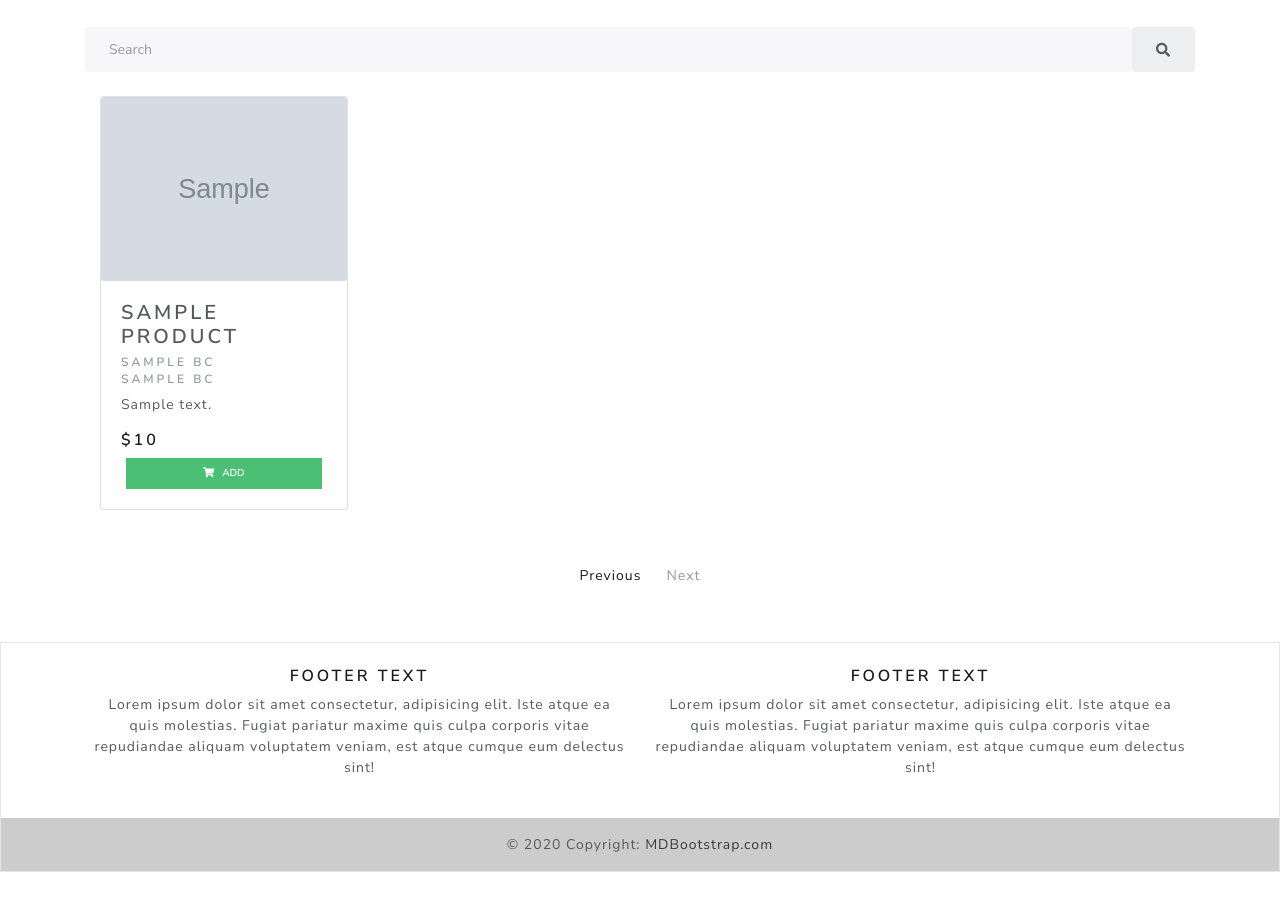
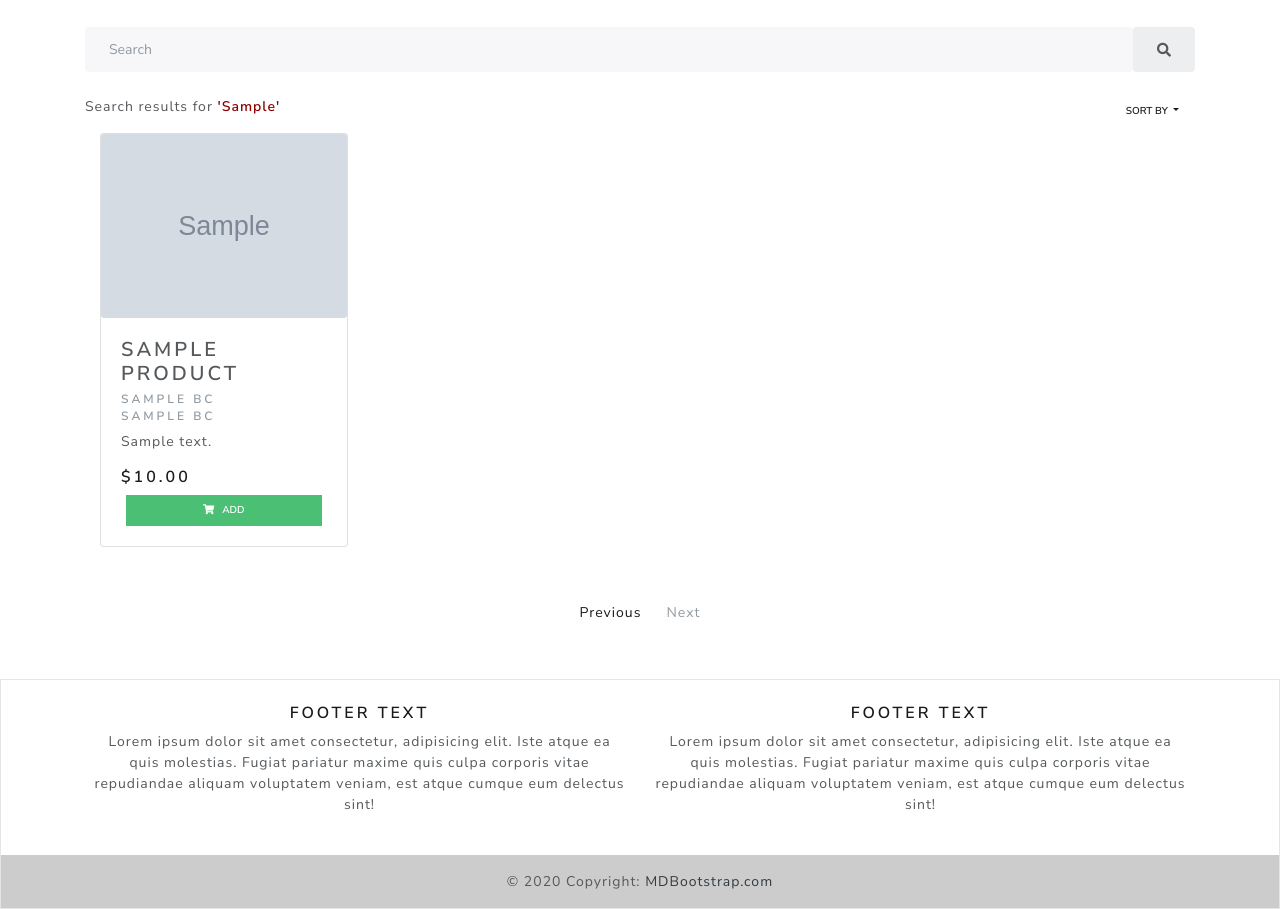
Before and after one commit to ethan-rui/fullstack-flask, a Flask app: template templates/common/catalog.html in a window 1280 px wide. Shown: the part 101-1010 px from the top of the page. Before the commit the page ends 973 px from the top, so only its background shows below. Run offline with Flask 2, Linux system fonts and the light colour scheme; the template is opened without the code that fills it: most values are stand-ins (such as "Sample title", 1, 10 or a date in 2020); grey boxes marked "Sample" are stand-in pictures; parts of the project's set-up code (start-up, migrations or seed data) failed here and were passed over; some libraries are stand-ins or nearby versions.

Commit message:
search and sorting for catalog

```diff
--- a/data/__init__.py
+++ b/data/__init__.py
@@ -114,7 +114,8 @@ class Database:
             return [
                 x
                 for x in self.objects()
-                if getattr(x, list(query.keys())[0]) == list(query.values())[0]
+                if list(query.values())[0].lower()
+                in getattr(x, list(query.keys())[0]).lower()
             ]
         except Exception as e:
             print(e)
--- a/templates/common/catalog.html
+++ b/templates/common/catalog.html
@@ -5,13 +5,36 @@ Products
 {% block content %}
 <div class="container">
     <div class="input-group mb-4">
-        <input type="search" class="form-control rounded" placeholder="Search" aria-label="Search"
-            aria-describedby="search-addon" />
-        <span class="input-group-text border-0" id="search-addon">
+        <input type="search" id="query_search" required class="form-control rounded" placeholder="Search"
+            aria-label="Search" aria-describedby="search-addon" />
+        <button onclick="item_search()" class="input-group-text border-0" id="search-addon">
             <i class="fas fa-search"></i>
-        </span>
+        </button>
     </div>
     <div class="container">
+        <div class="row">
+            {% if param_search|length > 0 %}
+            <p>Search results for <span id="query">'{{param_search}}'</span>
+            </p>
+            {% endif %}
+            <div class="ml-auto">
+                <div class="dropdown">
+                    <button class="btn btn-secondary dropdown-toggle btn-sm" type="button" id="dropdownMenuButton"
+                        data-toggle="dropdown" aria-haspopup="true" aria-expanded="false">
+                        Sort By
+                    </button>
+                    <div class="dropdown-menu" aria-labelledby="dropdownMenuButton">
+                        <a class="dropdown-item"
+                            href="/catalog/?page={{pg_index}}&size={{pg_size}}&filter_by={{param_filter}}&sort_by=price_asc&search={{param_search}}">Price:
+                            Low to High</a>
+                        <a class="dropdown-item"
+                            href="/catalog/?page={{pg_index}}&size={{pg_size}}&filter_by={{param_filter}}&sort_by=price_desc&search={{param_search}}">Price:
+                            High to Low</a>
+                        <a class="dropdown-item" href="#">Something else here</a>
+                    </div>
+                </div>
+            </div>
+        </div>
         <div class="row">
             {% for product in shown_products %}
             <div class="col-6 col-lg-3 col-md-4">
@@ -29,15 +52,16 @@ Products
                         <p class="card-text">{{product.desc}}</p>
                         <div class="buy d-flex justify-content-between">
                             <div class="price text-success">
-                                <h5 class="">${{product.centprice/100}}</h5>
+                                <h5 class="">${{"%.2f"|format(product.centprice/100)}}</h5>
                             </div>
                         </div>
-                            <form class="buy d-flex justify-content-center row" action="{{url_for('payment.add_cart')}}" method="POST">
-                                <input type="hidden" name="product_id" value="{{product.uuid}}">
-                                <input type="hidden" name="quantity" value="1">
-                                <button class="btn btn-success btn-sm col-10"><i
-                                        class="fas fa-shopping-cart mr-2"></i>Add</button>
-                            </form>
+                        <form class="buy d-flex justify-content-center row" action="{{url_for('payment.add_cart')}}"
+                            method="POST">
+                            <input type="hidden" name="product_id" value="{{product.uuid}}">
+                            <input type="hidden" name="quantity" value="1">
+                            <button class="btn btn-success btn-sm col-10"><i
+                                    class="fas fa-shopping-cart mr-2"></i>Add</button>
+                        </form>
                     </div>
                 </div>
             </div>
@@ -89,4 +113,28 @@ Products
     </div>
 </div>
 
+<style>
+    #query {
+        font-weight: bold;
+        color: darkred;
+    }
+</style>
+
+<script>
+    $("#query_search").keyup(function (event) {
+        // keyCode 13 is the enter key
+        // search item when enter key is pressed
+        if (event.keyCode == 13) {
+            item_search()
+        }
+    })
+
+
+    function item_search() {
+        query = $("#query_search").val().replace(/\s/g, "-")
+        window.location.href = `${window.location.origin}/catalog/?page={{pg_index}}&size={{pg_size}}&filter_by={{param_filter}}&sort_by={{param_sort}}&search=${query}`
+
+    }
+</script>
+
 {% endblock content %}
--- a/templates/includes/_navbar.html
+++ b/templates/includes/_navbar.html
@@ -31,7 +31,7 @@
         </div>
       </li>
       <li class="nav-item">
-        <a href="/catalog/?page=0&size=1&filter_by=None&sort_by=None" class="nav-link waves-effect">
+        <a href="/catalog/?page=0&size=1&filter_by=None&sort_by=None&search=" class="nav-link waves-effect">
           Shop
         </a>
       </li>
--- a/templates/layouts/base.html
+++ b/templates/layouts/base.html
@@ -16,6 +16,7 @@
     <script src="https://cdn.jsdelivr.net/npm/bootstrap@4.6.0/dist/js/bootstrap.bundle.min.js"
         integrity="sha384-Piv4xVNRyMGpqkS2by6br4gNJ7DXjqk09RmUpJ8jgGtD7zP9yug3goQfGII0yAns"
         crossorigin="anonymous"></script>
+    <title>{% block title %}{% endblock title %}</title>
 
     {% block links %}
     {% endblock links %}
```
Also changed, not shown: services/common_ep.py (+27 -4 lines), services/forms/inventory.py (+9 -1 lines).
